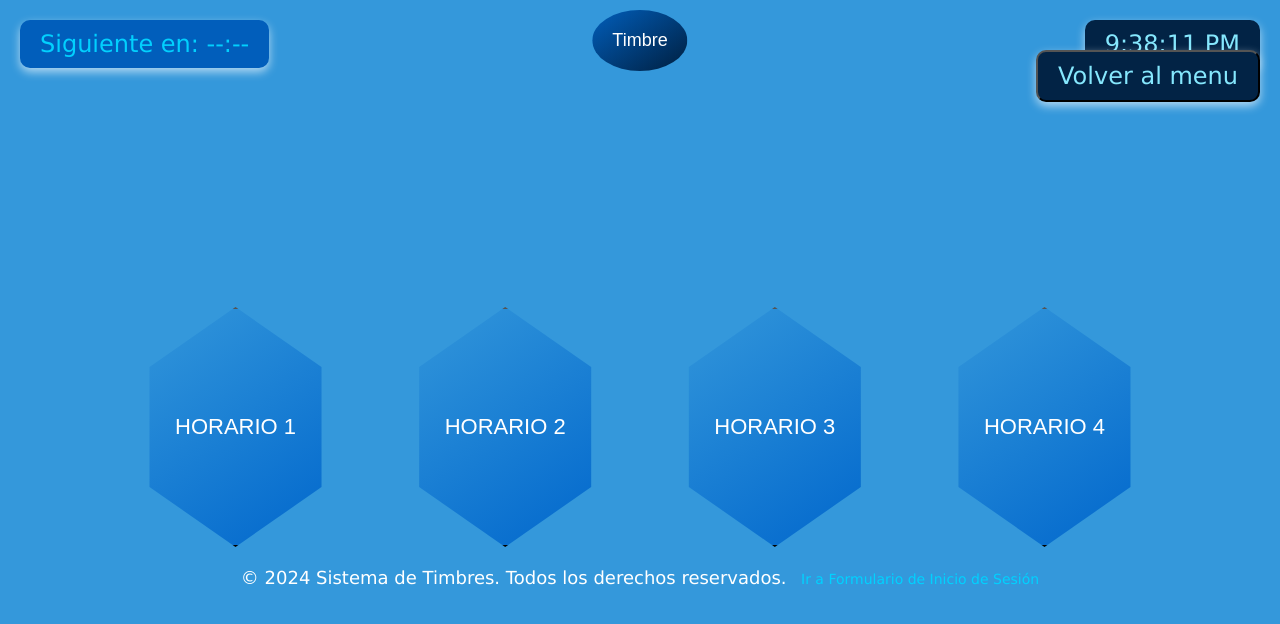
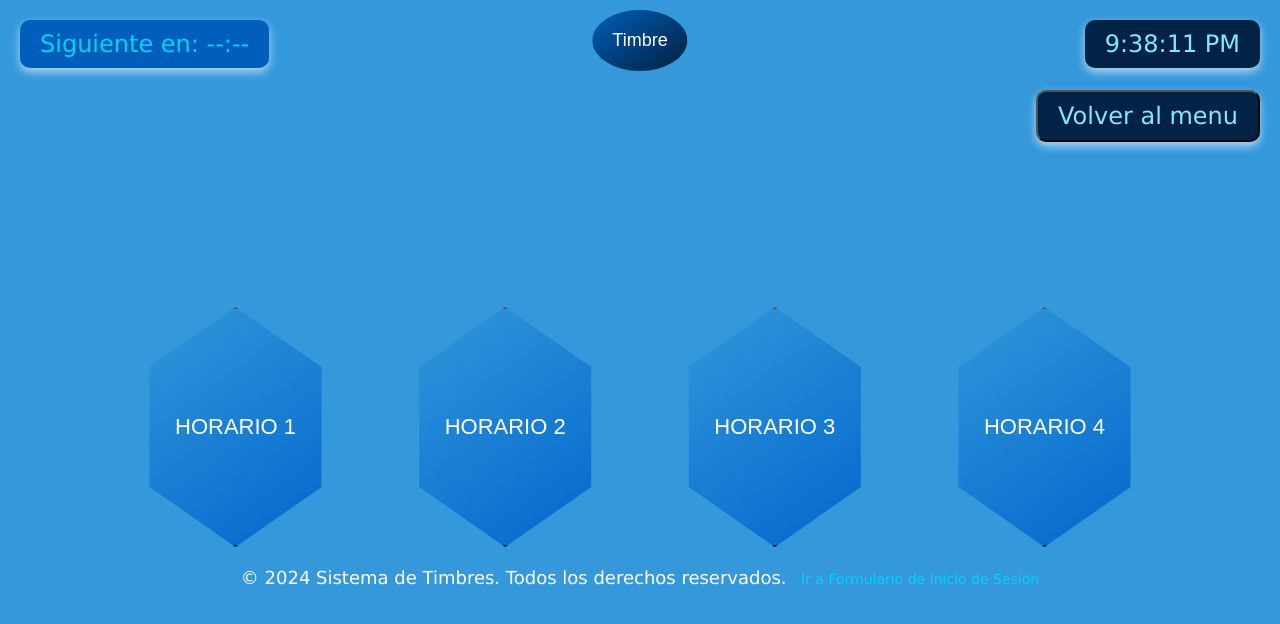
Before and after one commit to sirbolk/sirbolk.github-io, a plain HTML site: page timbre_primaria.html in a window 1280 px wide. Drawn offline with Linux system fonts and the light colour scheme.

Commit message:
timbre_primaria.html

```diff
--- a/timbre_primaria.html
+++ b/timbre_primaria.html
@@ -35,7 +35,7 @@
         }
         .volver-al-menu {
             position: absolute;
-            top: 50px;
+            top: 90px;
             right: 20px;
             background-color: #022345;
             padding: 10px 20px;
```
